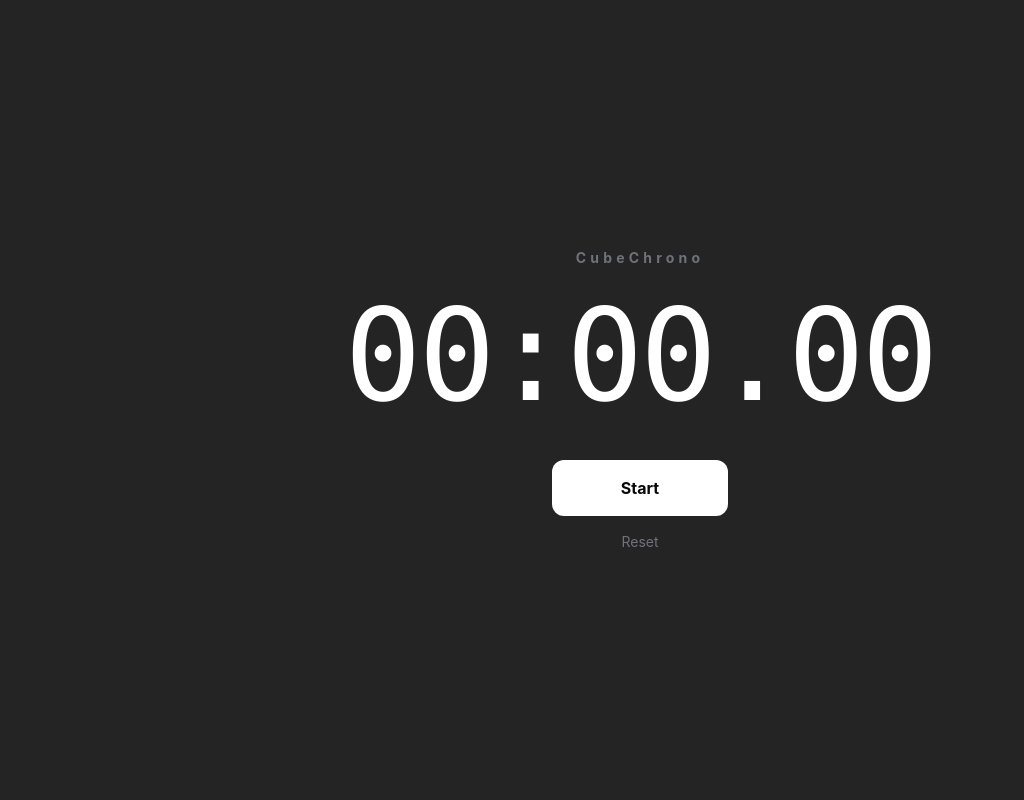
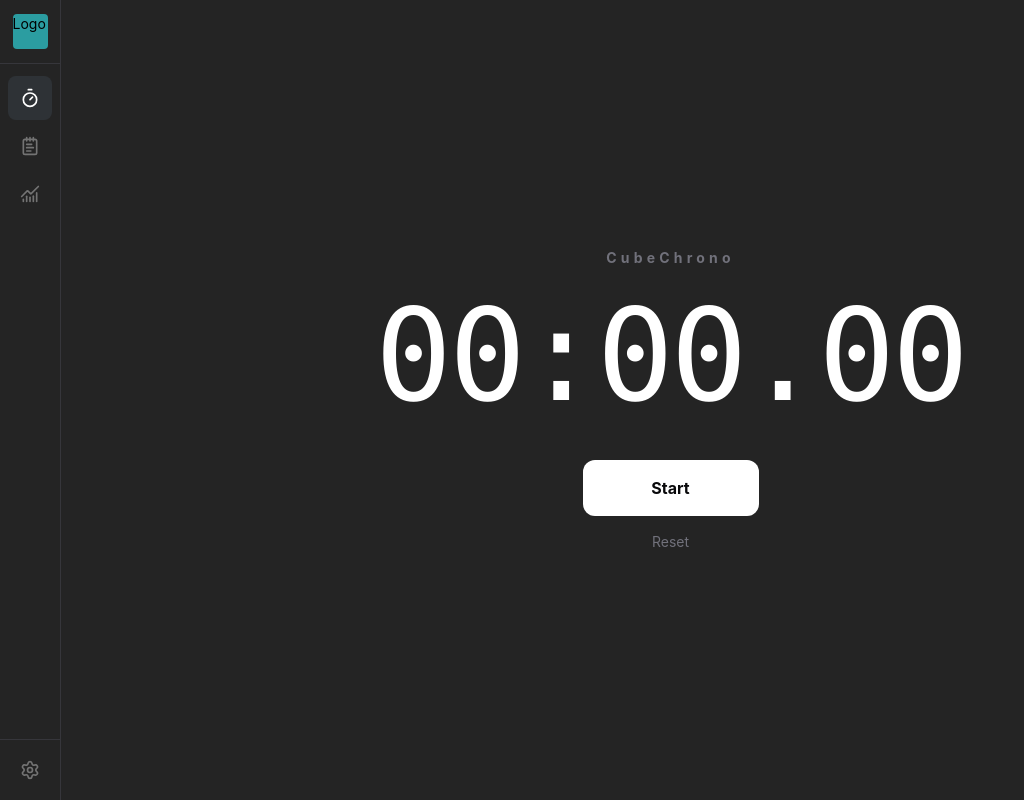
Before and after one commit to luis-gouveia/cubechrono, a React (Vite) app: page /sessions/1 in a window 1280 px wide. Shown: the whole page, without its empty margins (0-1024 px from the left). Built offline with nearby package versions, Linux system fonts and the light colour scheme.

Commit message:
feat: simple sidebar

```diff
--- a/package.json
+++ b/package.json
@@ -12,6 +12,7 @@
   },
   "dependencies": {
     "@tailwindcss/vite": "^4.3.3",
+    "lucide-react": "^1.25.0",
     "react": "^18.2.0",
     "react-dom": "^18.2.0",
     "tailwindcss": "^4.3.3",
--- a/src/App.tsx
+++ /dev/null
@@ -1,59 +0,0 @@
-import { useEffect, useState } from 'react'
-
-function App() {
-  const [time, setTime] = useState(0)
-  const [isRunning, setIsRunning] = useState(false)
-
-  useEffect(() => {
-    if (!isRunning) return
-
-    const interval = setInterval(() => {
-      setTime((previousTime) => previousTime + 10)
-    }, 10)
-
-    return () => clearInterval(interval)
-  }, [isRunning])
-
-  const formatTime = (milliseconds: number) => {
-    const minutes = Math.floor(milliseconds / 60000)
-    const seconds = Math.floor((milliseconds % 60000) / 1000)
-    const centiseconds = Math.floor((milliseconds % 1000) / 10)
-
-    return `${minutes.toString().padStart(2, '0')}:${seconds
-      .toString()
-      .padStart(2, '0')}.${centiseconds.toString().padStart(2, '0')}`
-  }
-
-  return (
-    <main className="flex min-h-screen items-center justify-center px-6 text-white bg-background">
-      <div className="w-full max-w-2xl text-center">
-        <p className="mb-6 text-sm font-bold tracking-[0.3em] text-zinc-500">CubeChrono</p>
-
-        <h1 className="mb-10 font-mono text-7xl font-medium tracking-tight sm:text-8xl md:text-9xl">
-          {formatTime(time)}
-        </h1>
-
-        <div className="flex flex-col items-center gap-4">
-          <button
-            onClick={() => setIsRunning((previous) => !previous)}
-            className="w-44 rounded-xl bg-white px-6 py-4 font-bold text-zinc-950 transition hover:scale-105 active:scale-100"
-          >
-            {isRunning ? 'Stop' : 'Start'}
-          </button>
-
-          <button
-            onClick={() => {
-              setIsRunning(false)
-              setTime(0)
-            }}
-            className="text-sm text-zinc-500 transition hover:text-white"
-          >
-            Reset
-          </button>
-        </div>
-      </div>
-    </main>
-  )
-}
-
-export default App
--- /dev/null
+++ b/src/app/App.tsx
@@ -0,0 +1,64 @@
+import { useEffect, useState } from 'react'
+import Sidebar from '../components/layout/SideBar'
+
+function App() {
+  const [time, setTime] = useState(0)
+  const [isRunning, setIsRunning] = useState(false)
+
+  useEffect(() => {
+    if (!isRunning) return
+
+    const interval = setInterval(() => {
+      setTime((previousTime) => previousTime + 10)
+    }, 10)
+
+    return () => clearInterval(interval)
+  }, [isRunning])
+
+  const formatTime = (milliseconds: number) => {
+    const minutes = Math.floor(milliseconds / 60000)
+    const seconds = Math.floor((milliseconds % 60000) / 1000)
+    const centiseconds = Math.floor((milliseconds % 1000) / 10)
+
+    return `${minutes.toString().padStart(2, '0')}:${seconds
+      .toString()
+      .padStart(2, '0')}.${centiseconds.toString().padStart(2, '0')}`
+  }
+
+  return (
+    <div className="flex h-screen w-screen bg-zinc-950">
+      <Sidebar />
+
+      <main className="flex min-h-screen w-screen items-center justify-center px-6 text-white bg-background">
+        <div className="w-full max-w-2xl text-center">
+          <p className="mb-6 text-sm font-bold tracking-[0.3em] text-zinc-500">CubeChrono</p>
+
+          <h1 className="mb-10 font-mono text-7xl font-medium tracking-tight sm:text-8xl md:text-9xl">
+            {formatTime(time)}
+          </h1>
+
+          <div className="flex flex-col items-center gap-4">
+            <button
+              onClick={() => setIsRunning((previous) => !previous)}
+              className="w-44 rounded-xl bg-white px-6 py-4 font-bold text-zinc-950 transition hover:scale-105 active:scale-100"
+            >
+              {isRunning ? 'Stop' : 'Start'}
+            </button>
+
+            <button
+              onClick={() => {
+                setIsRunning(false)
+                setTime(0)
+              }}
+              className="text-sm text-zinc-500 transition hover:text-white"
+            >
+              Reset
+            </button>
+          </div>
+        </div>
+      </main>
+    </div>
+  )
+}
+
+export default App
--- /dev/null
+++ b/src/components/layout/SideBar.tsx
@@ -0,0 +1,142 @@
+import { Timer, NotepadText, ChartNoAxesCombined, Settings } from 'lucide-react'
+
+const navItems = [
+  {
+    id: 'timer',
+    label: 'Timer',
+    icon: Timer,
+  },
+  {
+    id: 'sessions',
+    label: 'Sessions',
+    icon: NotepadText,
+  },
+  {
+    id: 'stats',
+    label: 'Statistics',
+    icon: ChartNoAxesCombined,
+  },
+]
+
+export default function Sidebar({ active = 'timer' }) {
+  return (
+    <aside
+      className={`
+        flex h-screen flex-col
+        border-r border-divider
+        bg-background
+        transition-all duration-300
+        ${'w-16'}
+      `}
+    >
+      {/* Logo */}
+      <div className="flex h-16 items-center justify-center border-b border-divider">
+        <div className="w-8.75 h-8.75 bg-accent rounded text-sm">Logo</div>
+      </div>
+
+      {/* Navigation */}
+      <nav className="flex-1 px-2 py-3 space-y-1">
+        {navItems.map(({ id, label, icon: Icon }) => {
+          const isActive = active === id
+
+          return (
+            <button
+              key={id}
+              onClick={() => {}}
+              className={`
+                group relative
+                flex w-full items-center
+                rounded-lg
+                p-3
+                transition-colors
+                cursor-pointer
+                ${isActive ? 'bg-button-full text-primary' : 'text-secondary hover:bg-button-empty-hover hover:text-primary'}
+              `}
+            >
+              <Icon size={20} className="shrink-0" />
+
+              {/* Tooltip */}
+              <span
+                className="
+                    pointer-events-none
+                    absolute
+                    left-full
+                    top-1/2
+                    z-50
+                    ml-3
+                    -translate-y-1/2
+                    whitespace-nowrap
+                    rounded-md
+                    bg-button-empty-hover
+                    px-3
+                    py-1.5
+                    text-sm
+                    text-primary
+                    shadow-lg
+
+                    opacity-0
+                    translate-x-1
+                    transition-all
+                    duration-150
+
+                    group-hover:opacity-100
+                    group-hover:translate-x-0
+                  "
+              >
+                {label}
+              </span>
+            </button>
+          )
+        })}
+      </nav>
+
+      {/* Bottom section */}
+      <div className="border-t border-divider p-2">
+        <button
+          onClick={() => {}}
+          className={`
+            group relative
+            flex w-full items-center
+            rounded-lg
+            px-3 py-3
+            text-secondary
+            transition-colors
+            hover:bg-button-empty-hover
+            hover:text-primary
+          `}
+        >
+          <Settings size={20} />
+          <span
+            className="
+                pointer-events-none
+                absolute
+                left-full
+                top-1/2
+                z-50
+                ml-3
+                -translate-y-1/2
+                whitespace-nowrap
+                rounded-md
+                bg-button-empty-hover
+                px-3
+                py-1.5
+                text-sm
+                text-primary
+                shadow-lg
+
+                opacity-0
+                translate-x-1
+                transition-all
+                duration-150
+
+                group-hover:opacity-100
+                group-hover:translate-x-0
+              "
+          >
+            Settings
+          </span>
+        </button>
+      </div>
+    </aside>
+  )
+}
--- a/src/main.tsx
+++ b/src/main.tsx
@@ -1,7 +1,7 @@
 import React from 'react'
 import ReactDOM from 'react-dom/client'
-import App from './App.tsx'
-import './index.css'
+import App from './app/App.tsx'
+import './styles/globals.css'
 
 ReactDOM.createRoot(document.getElementById('root')!).render(
   <React.StrictMode>
--- a/src/index.css
+++ b/src/styles/globals.css
@@ -1,5 +1,5 @@
 @import "tailwindcss";
-@config "../tailwind.config.ts";
+@config "../../tailwind.config.ts";
 
 :root {
   font-family: Inter, system-ui, sans-serif;
@@ -8,15 +8,9 @@
   --primary: 255, 255, 255;
   --secondary: 115, 115, 115;
   --button-full: 46, 50, 54, 50;
+  --button-full-hover: 58, 63, 68, 0.65;
   --button-empty: 0, 0, 0, 0;
+  --button-empty-hover: 39, 39, 42;
+  --divider: 82 , 82, 92, 0.4;
+  --accent: 43, 157, 161;
 }
-
-* {
-  box-sizing: border-box;
-}
-
-body {
-  margin: 0;
-  min-width: 320px;
-  min-height: 100vh;
-}
--- a/tailwind.config.ts
+++ b/tailwind.config.ts
@@ -9,7 +9,11 @@ const config: Config = {
         primary: 'rgba(var(--primary))',
         secondary: 'rgba(var(--secondary))',
         'button-full': 'rgba(var(--button-full))',
+        'button-full-hover': 'rgba(var(--button-full-hover))',
         'button-empty': 'rgba(var(--button-empty))',
+        'button-empty-hover': 'rgba(var(--button-empty-hover))',
+        divider: 'rgba(var(--divider))',
+        accent: 'rgba(var(--accent))',
       },
     },
   },
```
Also changed, not shown: 1 other file (tests, documents, lock files or other folders).
